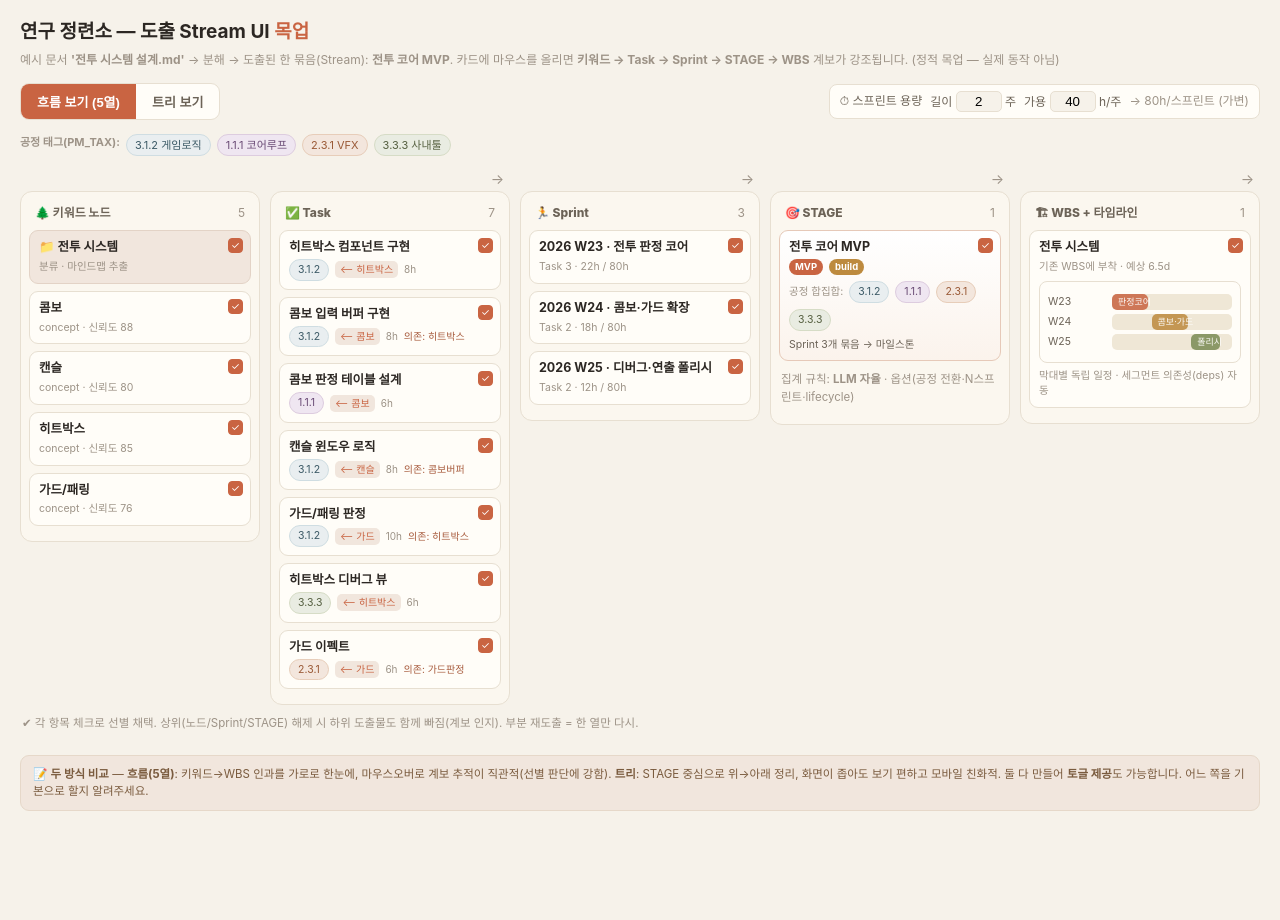
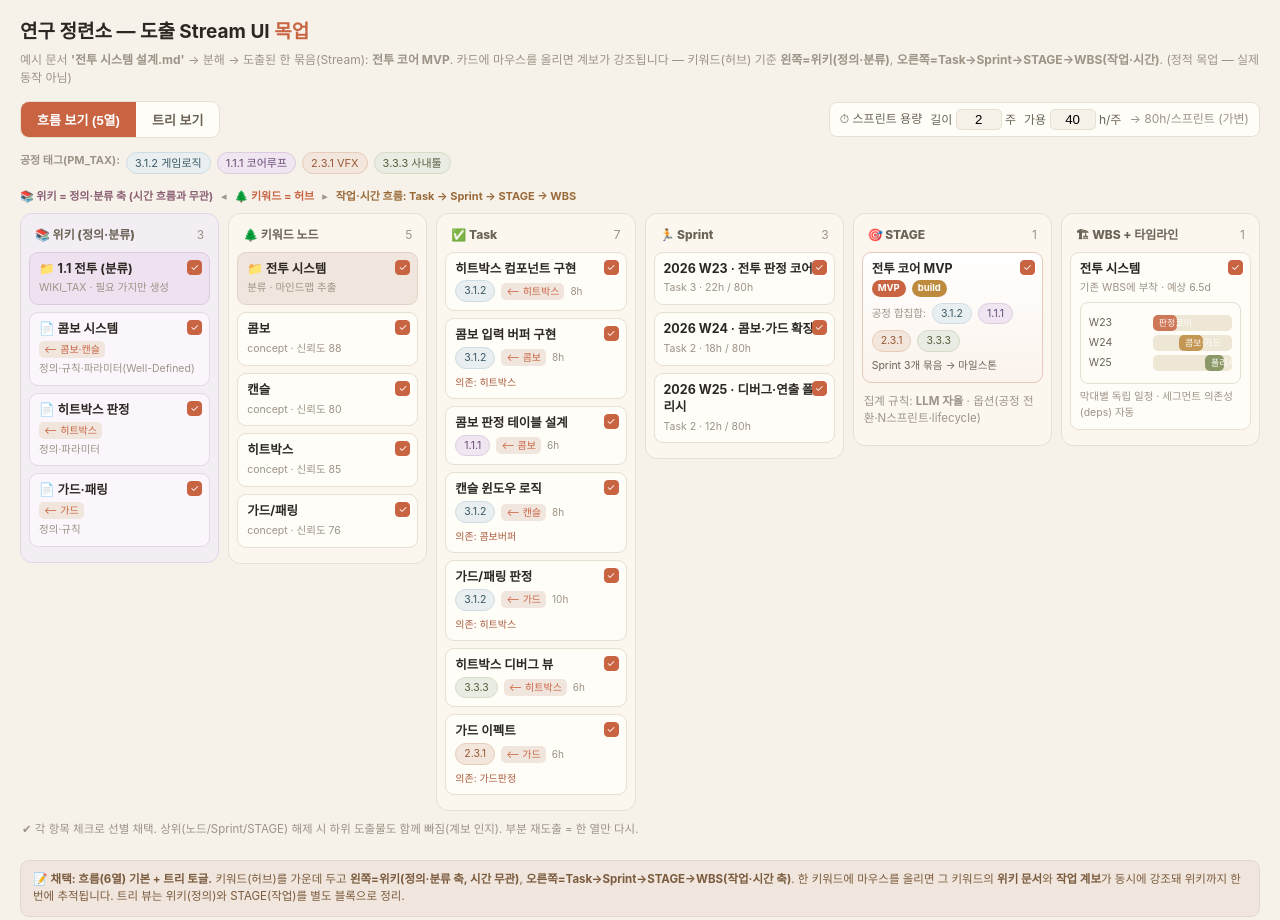
Before and after one commit to namkuri/tda-dashboard, a website: page public/_mockup-stream-ui.html in a window 1280 px wide. Before the commit the page ends 871 px from the top, so only its background shows below. Drawn offline with Linux system fonts and the light colour scheme.

Commit message:
docs: Stream UI 6열화 — 위키(정의·분류 축) 열을 키워드 좌측에 신설
사용자 결정: 흐름(6열) 기본. 키워드=허브, 왼쪽=위키(정의·분류, 시간 무관),
오른쪽=Task→Sprint→STAGE→WBS(작업·시간). 키워드 hover 시 위키+작업 양축 동시 강조.

- 목업 _mockup-stream-ui.html: 5열→6열, 위키 열(WIKI_TAX 1.1 전투 + 문서 3종) 추가.
  키워드 노드 data-link 에 위키 문서 연결 → 위키까지 계보 추적. 트리뷰에 위키 블록.
  검증(Preview): 6열, 위키 4카드, 콤보 hover→{wk1,t2,t3} 양축, 위키 hover→출처 키워드.
- 계획서 §6 Stream 모델에 위키 분기(origin_node_ids/stream_id) + §7 #6(6열) 갱신.
- migration SQL: wiki_docs.stream_id + 인덱스 추가(출처 키워드는 meta 에 stash).

Co-Authored-By: Claude Opus 4.8 (1M context) <noreply@anthropic.com>

```diff
--- a/public/_mockup-stream-ui.html
+++ b/public/_mockup-stream-ui.html
@@ -29,8 +29,16 @@
   .ptag.art{background:#f3e6dd;color:#9a5a37;border-color:#e7cdb9;}
   .ptag.tool{background:#e9ece2;color:#566041;border-color:#d6dcc6;}
 
-  /* ── 흐름(5열) ── */
-  .flow{display:grid;grid-template-columns:repeat(5,1fr);gap:10px;align-items:start;}
+  /* ── 흐름(6열: 위키 | 키워드 | Task | Sprint | STAGE | WBS) ── */
+  .flow{display:grid;grid-template-columns:repeat(6,1fr);gap:9px;align-items:start;}
+  .axis{display:flex;gap:8px;align-items:center;font-size:11px;color:var(--c-text3);margin:2px 0 8px;flex-wrap:wrap;}
+  .axis b.def{color:#8a5f72;}
+  .axis b.hub{color:var(--c-accent);}
+  .axis b.flw{color:#9a6a3a;}
+  .col.wiki-col{background:#f3eef4;border-color:#e3d6e6;}
+  .scard.wikicard{background:#fbf6fb;border-color:#e6d8e8;}
+  .scard.wikicard.cat{background:#efe2f0;border-color:#ddc9df;}
+  .scard.wikicard.hot{border-color:#8a5f72;box-shadow:0 0 0 2px rgba(138,95,114,.25);}
   .col{background:var(--c-card2);border:1px solid var(--c-border);border-radius:12px;padding:8px;min-height:200px;}
   .col-h{font-size:12px;font-weight:800;color:var(--c-text2);padding:4px 6px 8px;display:flex;align-items:center;gap:6px;}
   .col-h .n{margin-left:auto;font-weight:400;color:var(--c-text3);}
@@ -77,7 +85,7 @@
 <body>
 <div class="wrap">
   <h1>연구 정련소 — 도출 Stream UI <span style="color:var(--c-accent);">목업</span></h1>
-  <div class="sub">예시 문서 <b>'전투 시스템 설계.md'</b> → 분해 → 도출된 한 묶음(Stream): <b>전투 코어 MVP</b>. 카드에 마우스를 올리면 <b>키워드 → Task → Sprint → STAGE → WBS</b> 계보가 강조됩니다. (정적 목업 — 실제 동작 아님)</div>
+  <div class="sub">예시 문서 <b>'전투 시스템 설계.md'</b> → 분해 → 도출된 한 묶음(Stream): <b>전투 코어 MVP</b>. 카드에 마우스를 올리면 계보가 강조됩니다 — 키워드(허브) 기준 <b>왼쪽=위키(정의·분류)</b>, <b>오른쪽=Task→Sprint→STAGE→WBS(작업·시간)</b>. (정적 목업 — 실제 동작 아님)</div>
 
   <div class="toolbar">
     <div class="seg">
@@ -101,16 +109,28 @@
 
   <!-- ══════════ 흐름(5열) ══════════ -->
   <div id="view-flow">
-    <div class="arrowrow"><div></div><div>→</div><div>→</div><div>→</div><div>→</div></div>
+    <div class="axis">
+      <b class="def">📚 위키 = 정의·분류 축 (시간 흐름과 무관)</b><span>◂</span>
+      <b class="hub">🌲 키워드 = 허브</b><span>▸</span>
+      <b class="flw">작업·시간 흐름: Task → Sprint → STAGE → WBS</b>
+    </div>
     <div class="flow">
-      <!-- 1 키워드 노드 -->
+      <!-- 0 위키 (정의·분류 축 — 키워드 좌측) -->
+      <div class="col wiki-col">
+        <div class="col-h">📚 위키 (정의·분류) <span class="n">3</span></div>
+        <div class="scard wikicard cat" data-id="wk0" data-link="wk1 wk2 wk3"><span class="chk">✓</span><div class="ttl">1.1 전투 (분류)</div><div class="mini">WIKI_TAX · 필요 가지만 생성</div></div>
+        <div class="scard wikicard" data-id="wk1" data-link="n2 n3"><span class="chk">✓</span><div class="ttl">📄 콤보 시스템</div><div class="mini"><span class="origin">⟵ 콤보·캔슬</span></div><div class="mini">정의·규칙·파라미터(Well-Defined)</div></div>
+        <div class="scard wikicard" data-id="wk2" data-link="n4"><span class="chk">✓</span><div class="ttl">📄 히트박스 판정</div><div class="mini"><span class="origin">⟵ 히트박스</span></div><div class="mini">정의·파라미터</div></div>
+        <div class="scard wikicard" data-id="wk3" data-link="n5"><span class="chk">✓</span><div class="ttl">📄 가드·패링</div><div class="mini"><span class="origin">⟵ 가드</span></div><div class="mini">정의·규칙</div></div>
+      </div>
+      <!-- 1 키워드 노드 (허브) -->
       <div class="col">
         <div class="col-h">🌲 키워드 노드 <span class="n">5</span></div>
-        <div class="scard cat" data-id="n1" data-link="n2 n3 n4 n5"><span class="chk">✓</span><div class="ttl">전투 시스템</div><div class="mini">분류 · 마인드맵 추출</div></div>
-        <div class="scard" data-id="n2" data-link="t2 t3"><span class="chk">✓</span><div class="ttl">콤보</div><div class="mini">concept · 신뢰도 88</div></div>
-        <div class="scard" data-id="n3" data-link="t4"><span class="chk">✓</span><div class="ttl">캔슬</div><div class="mini">concept · 신뢰도 80</div></div>
-        <div class="scard" data-id="n4" data-link="t1 t6"><span class="chk">✓</span><div class="ttl">히트박스</div><div class="mini">concept · 신뢰도 85</div></div>
-        <div class="scard" data-id="n5" data-link="t5 t7"><span class="chk">✓</span><div class="ttl">가드/패링</div><div class="mini">concept · 신뢰도 76</div></div>
+        <div class="scard cat" data-id="n1" data-link="wk0 n2 n3 n4 n5"><span class="chk">✓</span><div class="ttl">전투 시스템</div><div class="mini">분류 · 마인드맵 추출</div></div>
+        <div class="scard" data-id="n2" data-link="wk1 t2 t3"><span class="chk">✓</span><div class="ttl">콤보</div><div class="mini">concept · 신뢰도 88</div></div>
+        <div class="scard" data-id="n3" data-link="wk1 t4"><span class="chk">✓</span><div class="ttl">캔슬</div><div class="mini">concept · 신뢰도 80</div></div>
+        <div class="scard" data-id="n4" data-link="wk2 t1 t6"><span class="chk">✓</span><div class="ttl">히트박스</div><div class="mini">concept · 신뢰도 85</div></div>
+        <div class="scard" data-id="n5" data-link="wk3 t5 t7"><span class="chk">✓</span><div class="ttl">가드/패링</div><div class="mini">concept · 신뢰도 76</div></div>
       </div>
       <!-- 2 Task -->
       <div class="col">
@@ -159,7 +179,13 @@
 
   <!-- ══════════ 트리 뷰 ══════════ -->
   <div id="view-tree" class="tree hide">
-    <div class="hint">STAGE → Sprint → Task 계보를 접고 펴며 위→아래로 본다. 각 Task에 공정 배지 + ⟵ 출처 키워드.</div>
+    <div class="hint">작업·시간 축은 STAGE → Sprint → Task 로, 위키(정의) 축은 별도 블록으로 본다. 각 Task/문서에 ⟵ 출처 키워드.</div>
+    <details open style="border-color:#e3d6e6;background:#f7f1f8;">
+      <summary><span class="chk" style="position:static;">✓</span>📚 위키 (정의·분류 축) — 1.1 전투 <span class="spgoal">시간 흐름과 무관 · 필요 가지만 생성</span></summary>
+      <div class="taskline">📄 콤보 시스템 <span class="origin">⟵ 콤보·캔슬</span><span class="spgoal">정의·규칙·파라미터</span></div>
+      <div class="taskline">📄 히트박스 판정 <span class="origin">⟵ 히트박스</span><span class="spgoal">정의·파라미터</span></div>
+      <div class="taskline">📄 가드·패링 <span class="origin">⟵ 가드</span><span class="spgoal">정의·규칙</span></div>
+    </details>
     <details open>
       <summary><span class="chk" style="position:static;">✓</span>🎯 전투 코어 MVP <span class="badge">MVP</span><span class="badge life">build</span><span class="spgoal">Sprint 3 · 공정 4종 · 예상 6.5d</span></summary>
 
@@ -185,7 +211,7 @@
     <div class="hint">🏗 이 STAGE는 채택 시 기존 WBS '전투 시스템'에 부착되고, Sprint 3개가 타임라인 막대(W23~W25)로 배치됩니다.</div>
   </div>
 
-  <div class="note">📝 <b>두 방식 비교</b> — <b>흐름(5열)</b>: 키워드→WBS 인과를 가로로 한눈에, 마우스오버로 계보 추적이 직관적(선별 판단에 강함). <b>트리</b>: STAGE 중심으로 위→아래 정리, 화면이 좁아도 보기 편하고 모바일 친화적. 둘 다 만들어 <b>토글 제공</b>도 가능합니다. 어느 쪽을 기본으로 할지 알려주세요.</div>
+  <div class="note">📝 <b>채택: 흐름(6열) 기본 + 트리 토글.</b> 키워드(허브)를 가운데 두고 <b>왼쪽=위키(정의·분류 축, 시간 무관)</b>, <b>오른쪽=Task→Sprint→STAGE→WBS(작업·시간 축)</b>. 한 키워드에 마우스를 올리면 그 키워드의 <b>위키 문서</b>와 <b>작업 계보</b>가 동시에 강조돼 위키까지 한 번에 추적됩니다. 트리 뷰는 위키(정의)와 STAGE(작업)를 별도 블록으로 정리.</div>
 </div>
 
 <script>
```
Also changed, not shown: docs/정련소-도출파이프라인-개선계획.md (+11 -9 lines), 1 other file.
